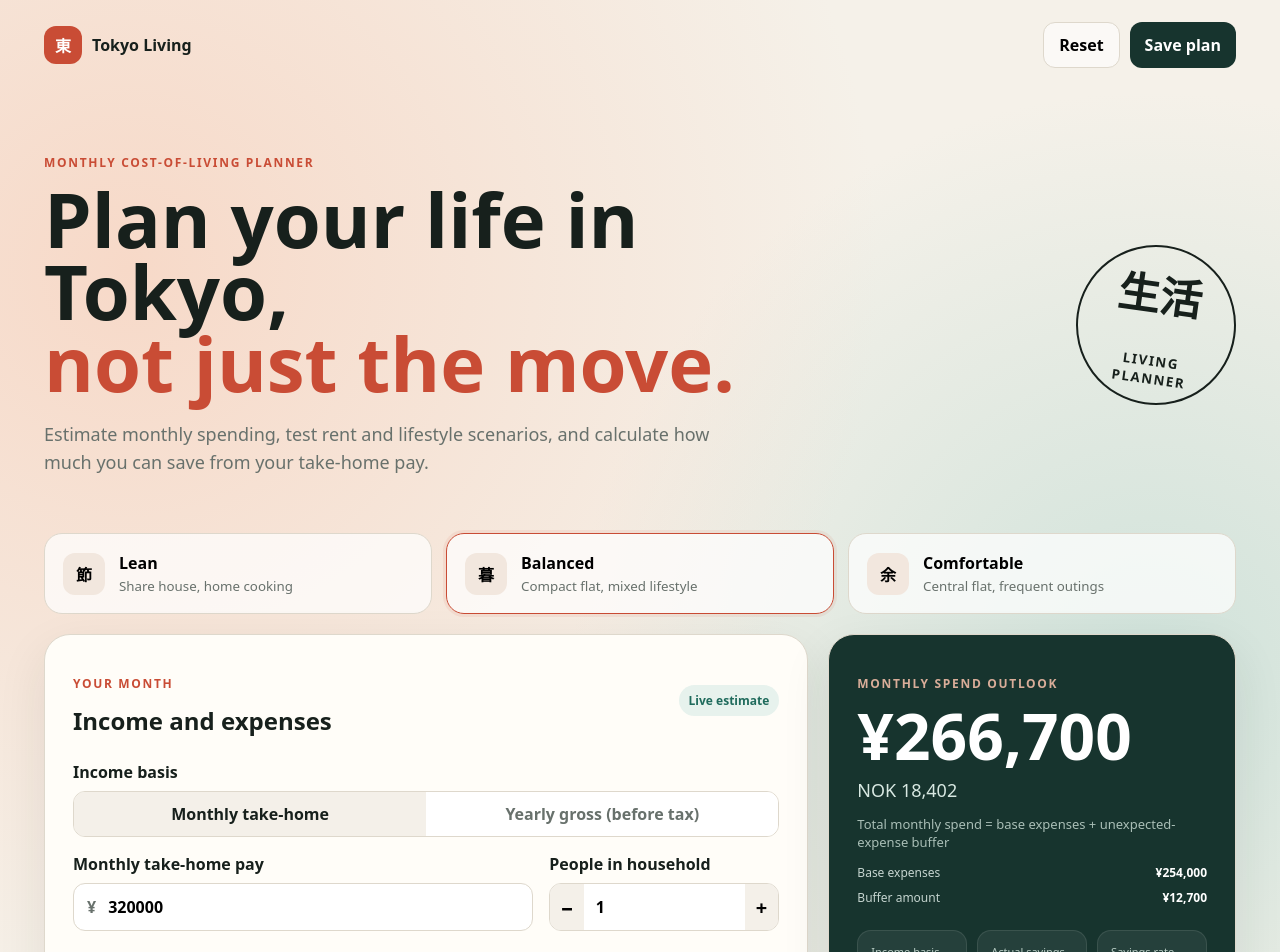
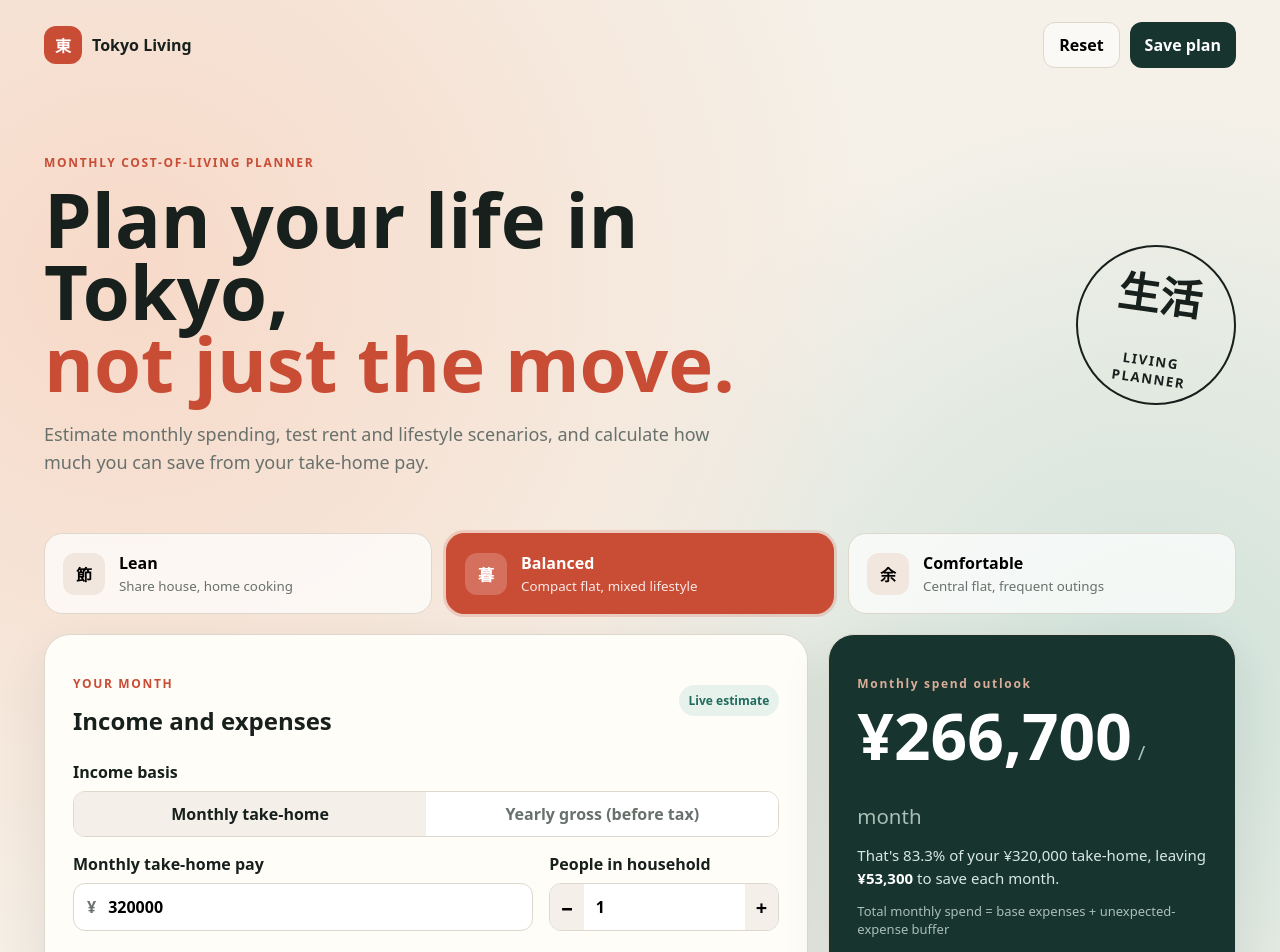
Before and after one commit to dewald-els/svelte-expenses-calculator, a Svelte app: page / in a window 1280 px wide. Shown: the top 952 px of the page. Built offline with nearby package versions, Linux system fonts and the light colour scheme.

Commit message:
update ui

```diff
--- a/src/App.svelte
+++ b/src/App.svelte
@@ -514,12 +514,28 @@
     </div>
 
     <aside class="panel results-panel">
-      <p class="section-kicker light">MONTHLY SPEND OUTLOOK</p>
-      <div class="total-yen">{formatYen(planResult.monthlySpend)}</div>
-      <div class="converted-total">
-        {planInput.currency}
-        {Math.round(planResult.convertedSpend).toLocaleString("en-US")}
+      <p class="section-kicker light">Monthly spend outlook</p>
+      <div class="total-yen">
+        {formatYen(planResult.monthlySpend)}<span class="total-unit"
+          >/ month</span
+        >
       </div>
+      {#if planResult.monthlySavings >= 0}
+        <p class="outlook-summary">
+          That's {formatPercent(planResult.incomeUsedRate)} of your {formatYen(
+            planResult.effectiveMonthlyIncome,
+          )} take-home, leaving
+          <strong>{formatYen(planResult.monthlySavings)}</strong> to save each month.
+        </p>
+      {:else}
+        <p class="outlook-summary over">
+          That's {formatPercent(planResult.incomeUsedRate)} of your {formatYen(
+            planResult.effectiveMonthlyIncome,
+          )} take-home, over budget by
+          <strong>{formatYen(Math.abs(planResult.monthlySavings))}</strong> each
+          month.
+        </p>
+      {/if}
       <p class="exchange-note">
         Total monthly spend = base expenses + unexpected-expense buffer
       </p>
--- a/src/app.css
+++ b/src/app.css
@@ -167,8 +167,19 @@ h1 span {
 }
 
 .preset-card.active {
+  background: var(--accent);
   border-color: var(--accent);
-  box-shadow: 0 0 0 3px #c94c3515;
+  color: #fff;
+  box-shadow: 0 0 0 3px #c94c3530;
+}
+
+.preset-card.active small {
+  color: rgb(255 255 255 / 0.88);
+}
+
+.preset-card.active .preset-icon {
+  background: rgb(255 255 255 / 0.2);
+  color: #fff;
 }
 
 .preset-icon,
@@ -444,6 +455,33 @@ h1 span {
   font-weight: 850;
   line-height: 1;
   margin-top: 10px;
+}
+
+.total-yen .total-unit {
+  font-size: 0.32em;
+  font-weight: 500;
+  color: #a9beb6;
+  margin-left: 6px;
+}
+
+.total-yen .of-text {
+  font-size: 0.45em;
+  font-weight: 500;
+}
+
+.outlook-summary {
+  font-size: 15px;
+  line-height: 1.5;
+  color: #d8e8e2;
+  margin: 12px 0 0;
+}
+
+.outlook-summary strong {
+  color: #fff;
+}
+
+.outlook-summary.over strong {
+  color: #f2b8a8;
 }
 
 .converted-total {
```
